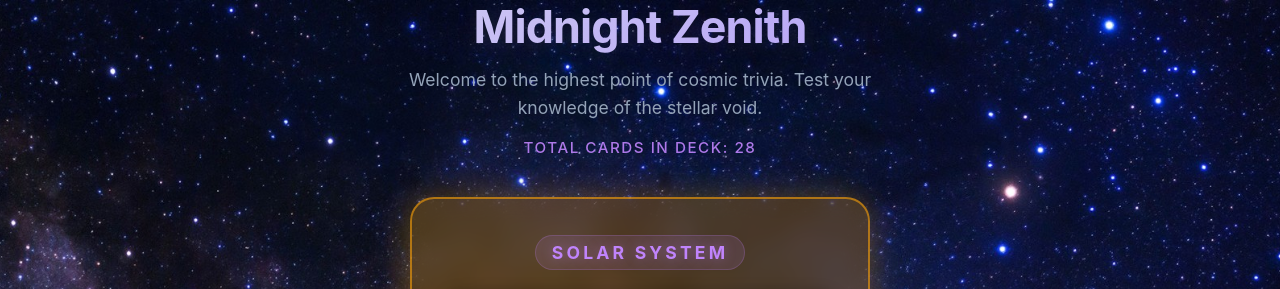
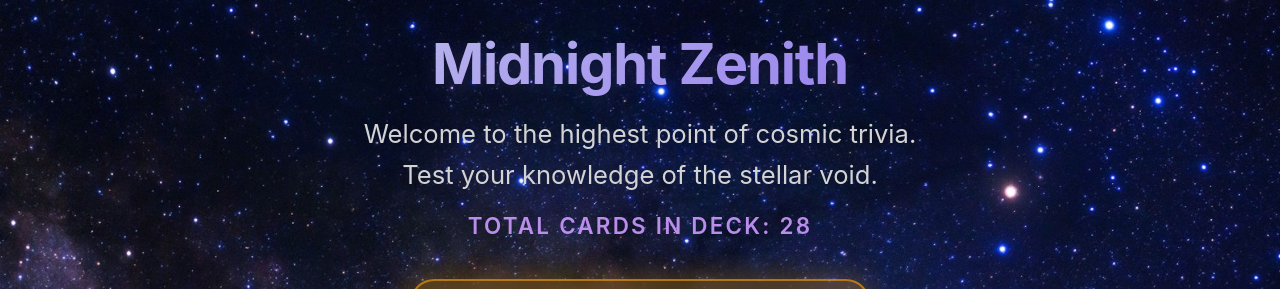
Before and after one commit to zxahamza20/Midnight-Zenith, a React (Vite) app: page / in a window 1280 px wide. Shown: the top 289 px of the page. Built offline with nearby package versions, Linux system fonts and the light colour scheme; grey boxes are pictures that could not be loaded.

Commit message:
Adjust the position of all the elements and color and size of all the text

```diff
--- a/src/App.css
+++ b/src/App.css
@@ -20,36 +20,40 @@ body {
   box-sizing: border-box;
 }
 
+.app {
+  padding-top: 30px;
+}
+
 .app-header {
   text-align: center;
   margin-bottom: 40px;
 }
 
 .app-header h1 {
-  font-size: 2.8rem;
+  font-size: 3.5rem;
   font-weight: 700;
   letter-spacing: -0.02em;
-  margin: 0 0 12px 0;
-  background: linear-gradient(135deg, #E2E8F0 0%, #A78BFA 100%);
+  margin: 0 0 16px 0;
+  background: linear-gradient(135deg, #d1ddec 0%, #825eee 100%);
   -webkit-background-clip: text;
   -webkit-text-fill-color: transparent;
   text-shadow: 0 4px 20px rgba(167, 139, 250, 0.15);
 }
 
 .description {
-  font-size: 1.1rem;
-  color: #94A3B8;
-  max-width: 500px;
+  font-size: 1.6rem;
+  color: #d3d3d3;
+  max-width: 600px;
   margin: 0 auto 16px auto;
   line-height: 1.6;
 }
 
 .app-header h3 {
-  font-size: 0.95rem;
-  font-weight: 500;
+  font-size: 1.4rem;
+  font-weight: 600;
   text-transform: uppercase;
   letter-spacing: 0.1em;
-  color: #C084FC;
+  color: #cd9aff;
   margin: 0;
   opacity: 0.9;
 }
@@ -59,6 +63,7 @@ body {
   flex-direction: column;
   align-items: center;
   gap: 32px;
+  padding-bottom: 60px;
 }
 
 .next-button {
```
